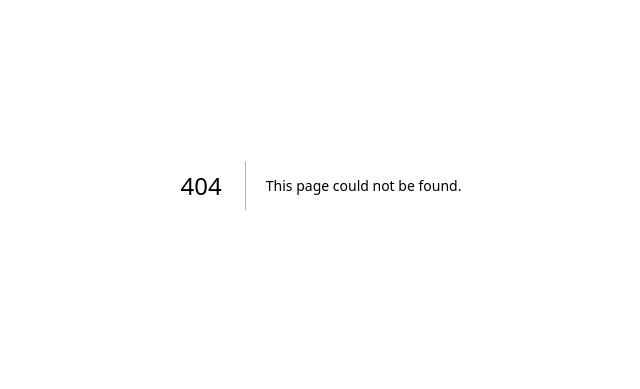
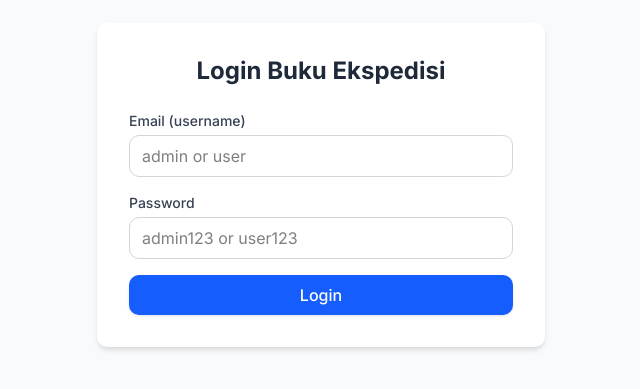
Before and after one commit to gafnaa/ekspedisi, a Next.js app: page /login in a window 1280 px wide. Before the commit this address had no page. Shown: the part 215-604 px from the top of the page, without its empty margins (319-959 px from the left). Built offline with nearby package versions, Linux system fonts and the light colour scheme.

Commit message:
Add simple login page and new main page for staff

```diff
--- a/app/buku-ekspedisi/page.tsx
+++ b/app/buku-ekspedisi/page.tsx
@@ -2,11 +2,12 @@
 "use client"; // Add use client directive
 
 import TableClient from "@/app/buku-ekspedisi/table-client";
-import { Download, Plus, Printer, Search } from "lucide-react";
+import { Download, Plus, Printer, Search, LogOut } from "lucide-react"; // Import LogOut
 import Link from "next/link";
 import { useState, useEffect } from "react"; // Import useState and useEffect
+import { useRouter } from "next/navigation"; // Import useRouter
 
-export const dynamic = "force-dynamic"; // or use revalidate if you prefer ISR
+export const dynamic = "force-dynamic";
 
 async function getData() {
   const res = await fetch("http://localhost:3000/api/surat", {
@@ -18,28 +19,41 @@
 }
 
 export default function BukuEkspedisiPage() {
-  // Change to client component
   const [dataEkspedisi, setDataEkspedisi] = useState([]);
-  const [itemsPerPage, setItemsPerPage] = useState(10); // State for items per page
-  const [selectedYear, setSelectedYear] = useState(""); // State for selected year
-  const [searchQuery, setSearchQuery] = useState(""); // State for search query
+  const [itemsPerPage, setItemsPerPage] = useState(10);
+  const [selectedYear, setSelectedYear] = useState("");
+  const [searchQuery, setSearchQuery] = useState("");
+
+  // --- New state for role ---
+  const [userRole, setUserRole] = useState<"admin" | "staf" | null>(null);
+  const router = useRouter(); // Initialize router
 
   useEffect(() => {
+    // --- Check for user role in localStorage ---
+    const role = localStorage.getItem("userRole") as "admin" | "staf" | null;
+    if (!role) {
+      // If no role, redirect to login
+      router.push("/login");
+    } else {
+      setUserRole(role);
+    }
+    // --- End of role check ---
+
     async function fetchData() {
       const data = await getData();
       setDataEkspedisi(data);
     }
     fetchData();
-  }, []);
+  }, [router]);
 
   // Extract distinct years from dataEkspedisi
   const distinctYears = Array.from(
     new Set(
       dataEkspedisi
         .map((item: any) => new Date(item.tglSurat).getFullYear())
-        .filter((year) => !isNaN(year)) // Filter out invalid years
+        .filter((year) => !isNaN(year))
     )
-  ).sort((a, b) => b - a); // Sort in descending order
+  ).sort((a, b) => b - a);
 
   const handleItemsPerPageChange = (
     e: React.ChangeEvent<HTMLSelectElement>
@@ -55,11 +69,35 @@
     setSearchQuery(e.target.value);
   };
 
+  // --- New Logout Handler ---
+  const handleLogout = () => {
+    localStorage.removeItem("userRole");
+    router.push("/login");
+  };
+
+  // Don't render anything until role is confirmed
+  if (!userRole) {
+    return (
+      <div className="min-h-screen bg-gray-50 flex items-center justify-center">
+        <p className="text-black">Loading...</p>
+      </div>
+    );
+  }
+
   return (
     <div className="p-6 md:p-8 bg-gray-50 min-h-screen">
-      <h1 className="text-2xl font-semibold text-gray-800 mb-4">
-        Buku Ekspedisi
-      </h1>
+      <div className="flex justify-between items-center mb-4">
+        <h1 className="text-2xl font-semibold text-gray-800">
+          Buku Ekspedisi
+        </h1>
+        <button
+          onClick={handleLogout}
+          className="flex items-center justify-center gap-2 px-4 py-2 bg-red-600 text-white rounded-lg shadow hover:bg-red-700 transition-colors"
+        >
+          <LogOut size={18} />
+          Logout
+        </button>
+      </div>
 
       {/* Area Tombol Aksi Atas */}
       <div className="flex flex-col md:flex-row gap-2 mb-4">
@@ -130,6 +168,7 @@
           itemsPerPage={itemsPerPage}
           selectedYear={selectedYear}
           searchQuery={searchQuery}
+          userRole={userRole} // --- Pass the role down ---
         />
       </div>
     </div>
--- a/app/buku-ekspedisi/table-client.tsx
+++ b/app/buku-ekspedisi/table-client.tsx
@@ -187,11 +187,13 @@
   itemsPerPage,
   selectedYear,
   searchQuery = "",
+  userRole, // --- [MODIFICATION] Add userRole to props ---
 }: {
   dataEkspedisi: Row[];
   itemsPerPage: number;
   selectedYear: string;
   searchQuery?: string;
+  userRole: "admin" | "staf"; // --- [MODIFICATION] Define the prop type ---
 }) {
   const fmt = (iso?: string | null) => {
     if (!iso) return "-";
@@ -390,7 +392,8 @@
                     <Pencil size={16} />
                   </a>
 
-                  {/* Hapus (soft delete) */}
+                  {/* --- [MODIFICATION] Conditional Delete Button --- */}
+                  {userRole === "admin" && (
                     <button
                       title="Hapus Data"
                       onClick={() => handleOpenConfirmModal(item.id)} // Diubah untuk memanggil modal
@@ -398,6 +401,9 @@
                     >
                       <Trash2 size={16} />
                     </button>
+                  )}
+                  {/* --- End of Modification --- */}
+
 
                   {/* Contoh tombol tambahan */}
                   <button
--- /dev/null
+++ b/app/login/page.tsx
@@ -0,0 +1,79 @@
+"use client";
+
+import { useState } from "react";
+import { useRouter } from "next/navigation";
+
+export default function LoginPage() {
+  const [email, setEmail] = useState("");
+  const [password, setPassword] = useState("");
+  const [error, setError] = useState("");
+  const router = useRouter();
+
+  const handleLogin = (e: React.FormEvent) => {
+    e.preventDefault();
+    setError("");
+
+    if (email === "admin" && password === "admin123") {
+      // Set role for Admin
+      localStorage.setItem("userRole", "admin");
+      router.push("/buku-ekspedisi");
+    } else if (email === "user" && password === "user123") {
+      // Set role for Staf/User
+      localStorage.setItem("userRole", "staf");
+      router.push("/buku-ekspedisi");
+    } else {
+      setError("Email or password incorrect.");
+    }
+  };
+
+  return (
+    <div className="flex items-center justify-center min-h-screen bg-gray-50">
+      <div className="w-full max-w-md p-8 space-y-6 bg-white rounded-lg shadow-md">
+        <h1 className="text-2xl font-bold text-center text-gray-800">
+          Login Buku Ekspedisi
+        </h1>
+        <form onSubmit={handleLogin} className="space-y-4">
+          <div>
+            <label
+              htmlFor="email"
+              className="block text-sm font-medium text-gray-700"
+            >
+              Email (username)
+            </label>
+            <input
+              id="email"
+              type="text"
+              value={email}
+              onChange={(e) => setEmail(e.target.value)}
+              className="w-full px-3 py-2 mt-1 text-black border border-gray-300 rounded-lg focus:outline-none focus:ring-2 focus:ring-blue-500"
+              placeholder="admin or user"
+            />
+          </div>
+          <div>
+            <label
+              htmlFor="password"
+              className="block text-sm font-medium text-gray-700"
+            >
+              Password
+            </label>
+            <input
+              id="password"
+              type="password"
+              value={password}
+              onChange={(e) => setPassword(e.target.value)}
+              className="w-full px-3 py-2 mt-1 text-black border border-gray-300 rounded-lg focus:outline-none focus:ring-2 focus:ring-blue-500"
+              placeholder="admin123 or user123"
+            />
+          </div>
+          {error && <p className="text-sm text-red-600">{error}</p>}
+          <button
+            type="submit"
+            className="w-full px-4 py-2 font-medium text-white bg-blue-600 rounded-lg shadow hover:bg-blue-700 transition-colors"
+          >
+            Login
+          </button>
+        </form>
+      </div>
+    </div>
+  );
+}
--- a/app/page.tsx
+++ b/app/page.tsx
@@ -2,8 +2,8 @@
 import { redirect } from 'next/navigation';
 
 export default function HomePage() {
-  // Langsung arahkan pengguna ke halaman tabel
-  redirect('/buku-ekspedisi');
+  // Langsung arahkan pengguna ke halaman login
+  redirect('/login');
 
   // Kamu tidak perlu me-return JSX apapun
   // karena pengguna akan langsung dipindahkan.
--- /dev/null
+++ b/prisma.config.ts
@@ -0,0 +1,5 @@
+import { defineConfig } from 'prisma/config';
+
+export default defineConfig({
+  seed: 'ts-node prisma/seed.ts',
+});
```
Lines whose indentation alone changed are shown as unchanged.
